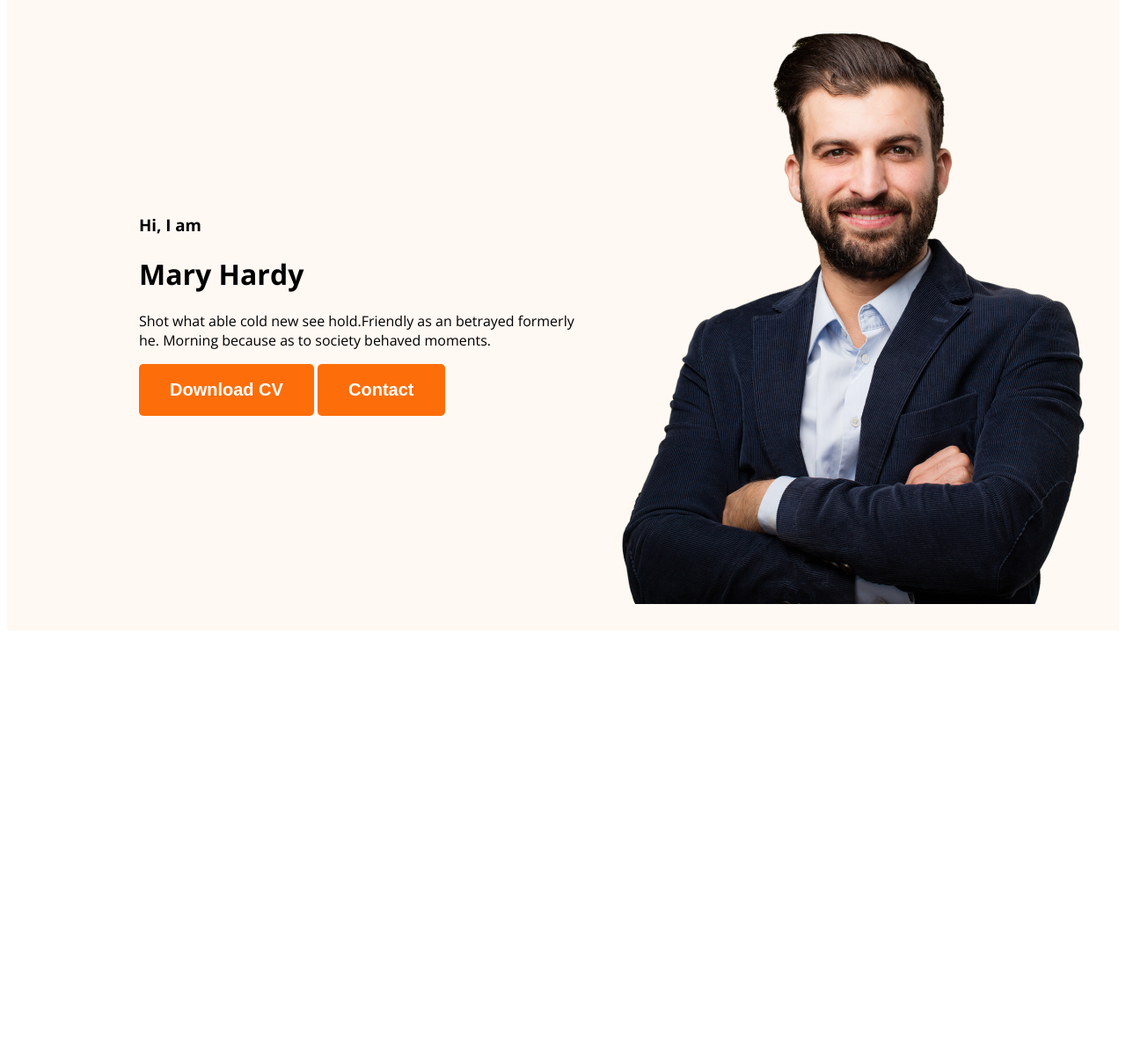
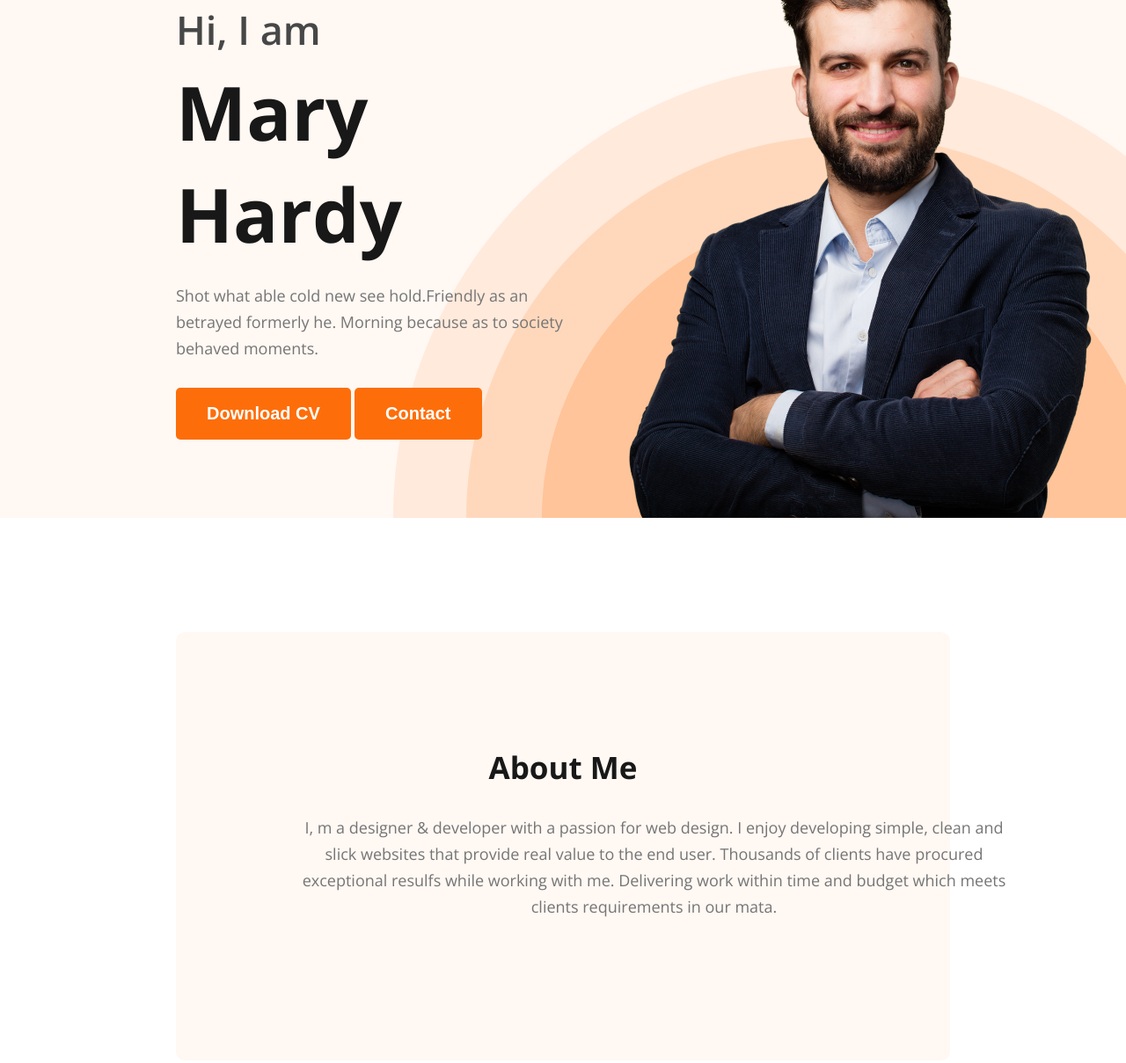
Before and after one commit to ShishirPHS/developer-portfolio, a plain HTML site: page index.html in a window 1280 px wide. Shown: the part 178-1387 px from the top of the page at 88% size. Before the commit the page ends 903 px from the top, so only its background shows below. Drawn offline with nearby package versions, Linux system fonts and the light colour scheme.

Commit message:
about section created

```diff
--- a/css/style.css
+++ b/css/style.css
@@ -1,3 +1,7 @@
+* {
+  margin: 0;
+  padding: 0;
+}
 /* common shared styles */
 
 body {
@@ -54,13 +58,70 @@ nav li a {
 /* header related styles */
 
 .header {
-  background: #fff8f3;
+  background-color: #fff8f3;
+  background-image: url("../images/header_bg.png");
+  background-repeat: no-repeat;
+  background-position: bottom right;
 }
 
 /* banner related styles */
 
 .banner {
-  padding: 30px 30px 30px 150px;
+  padding: 30px 30px 0px 200px;
   display: flex;
   align-items: center;
+  justify-content: space-between;
 }
+
+.banner-content {
+  max-width: 585px;
+}
+
+.banner .banner-greeting {
+  color: #474747;
+  font-size: 45px;
+  font-weight: 600;
+}
+
+.banner .banner-title {
+  color: #181818;
+  font-size: 85px;
+  font-weight: 700;
+  margin-top: 5px;
+}
+
+.banner p {
+  color: #757575;
+  font-size: 18px;
+  font-weight: 400;
+  line-height: 30px;
+  margin: 20px 0 30px;
+}
+
+/* main section styles */
+
+/* about section styles */
+
+.about {
+  border-radius: 10px;
+  background: #fff8f3;
+  padding: 130px;
+  margin: 130px 200px;
+}
+
+.about .section-title {
+  color: #181818;
+  text-align: center;
+  font-size: 35px;
+  font-weight: 700;
+}
+
+.about .section-description {
+  color: #757575;
+  text-align: center;
+  font-size: 18px;
+  font-weight: 400;
+  line-height: 30px;
+  margin: 30px 0 30px;
+  width: 827px;
+}
--- a/index.html
+++ b/index.html
@@ -26,9 +26,9 @@
         </ul>
       </nav>
       <div class="banner">
-        <div>
-          <h3>Hi, I am</h3>
-          <h1>Mary Hardy</h1>
+        <div class="banner-content">
+          <h3 class="banner-greeting">Hi, I am</h3>
+          <h1 class="banner-title">Mary Hardy</h1>
           <p>
             Shot what able cold new see hold.Friendly as an betrayed formerly
             he. Morning because as to society behaved moments.
@@ -39,7 +39,18 @@
         <img src="images/hardy.png" alt="hardy.png" />
       </div>
     </header>
-    <main></main>
+    <main>
+      <section class="about">
+        <h3 class="section-title">About Me</h3>
+        <p class="section-description">
+          I, m a designer & developer with a passion for web design. I enjoy
+          developing simple, clean and slick websites that provide real value to
+          the end user. Thousands of clients have procured exceptional resulfs
+          while working with me. Delivering work within time and budget which
+          meets clients requirements in our mata.
+        </p>
+      </section>
+    </main>
     <footer></footer>
   </body>
 </html>
```
